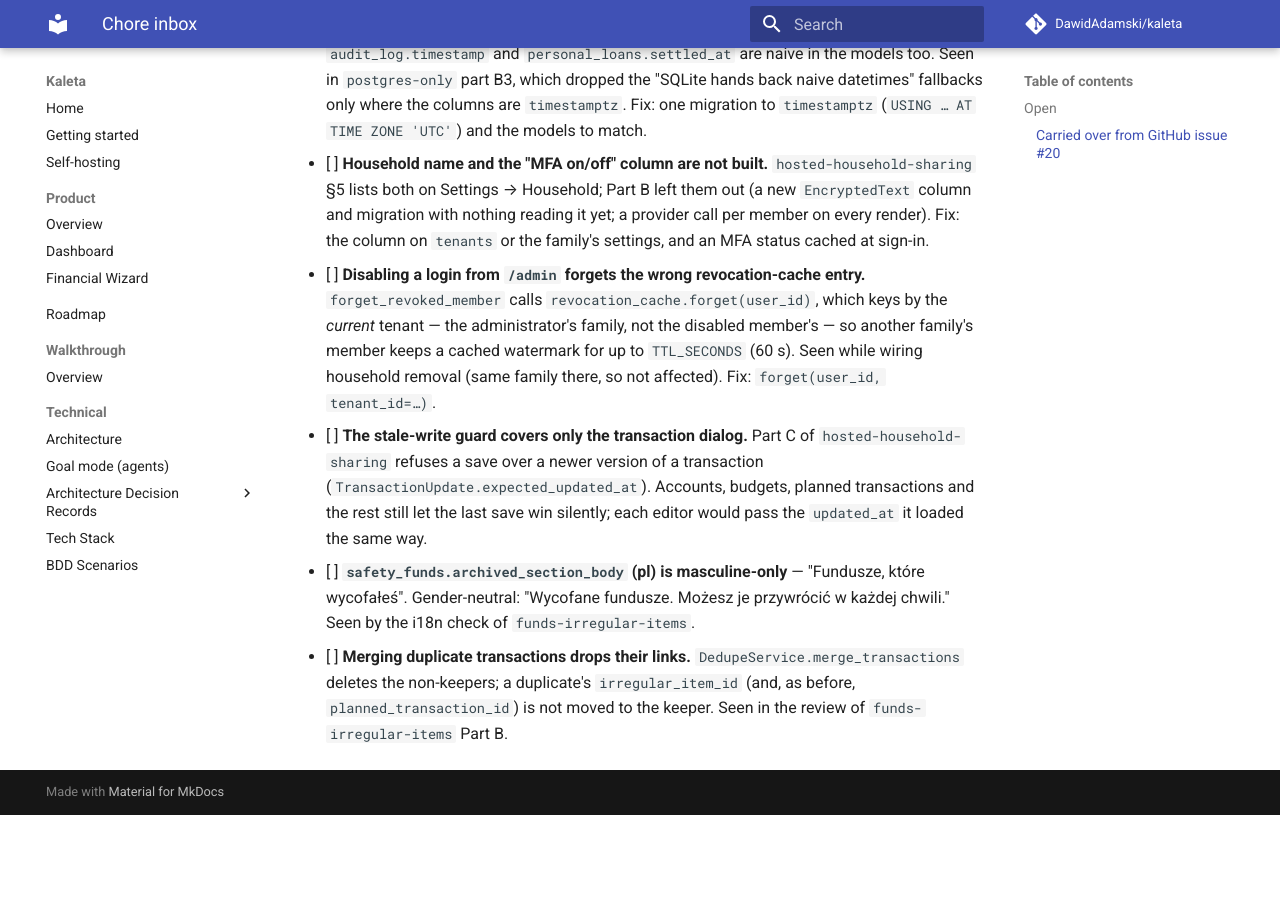
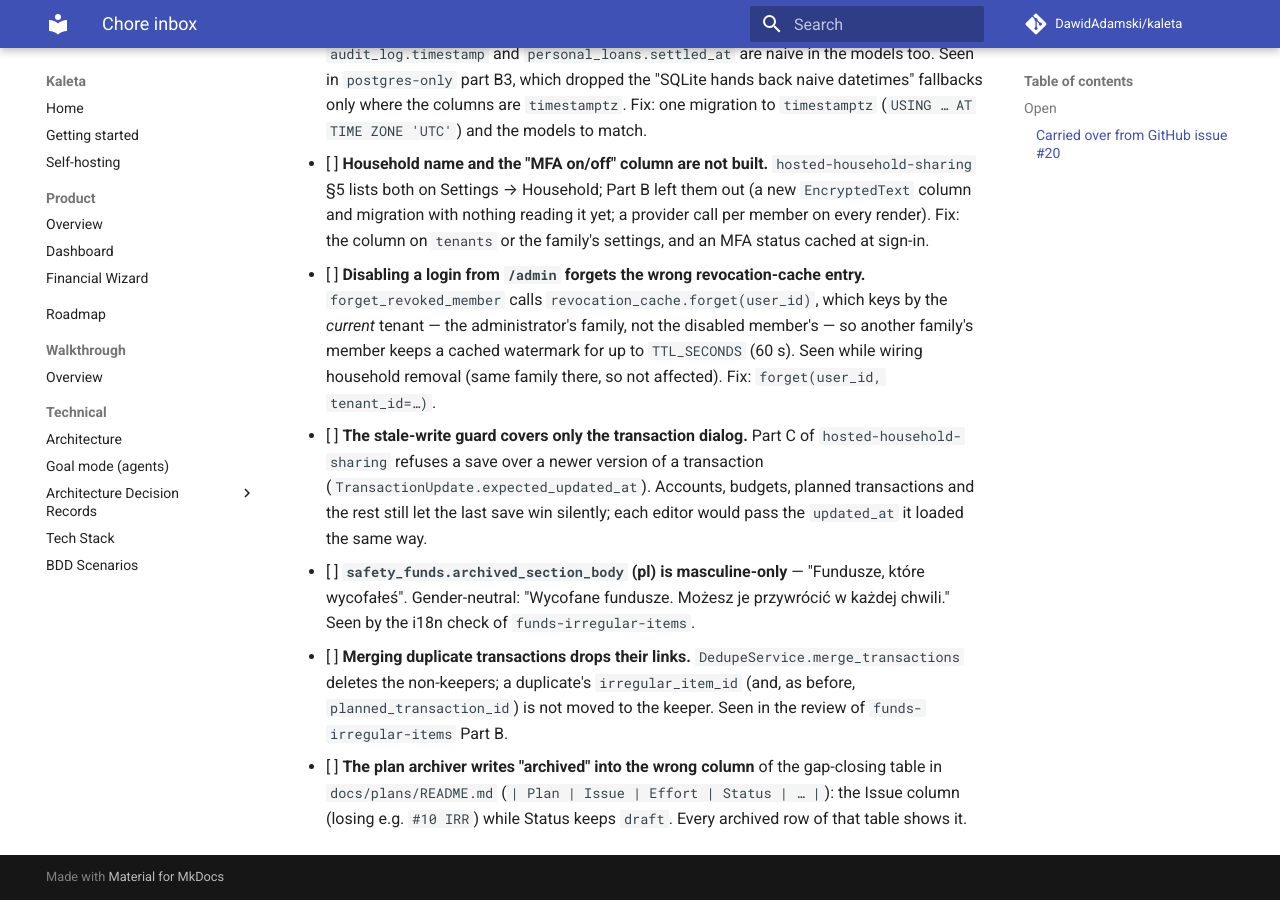
Before and after one commit to DawidAdamski/kaleta, an MkDocs documentation site: the page built from docs/plans/chores.md, in a window 1280 px wide and 900 px high, scrolled down 8551 px. Built offline with MkDocs 1.6.1 and Material for MkDocs 9.7.7, drawn with Linux system fonts in a browser that asks for light colours; comment, search, counter and statistics services are not loaded; before the commit the page ends 9366 px from its top, so only the background shows below that.

Commit message:
docs(chores): the archiver's column slip in the gap-closing index
Co-Authored-By: Claude Opus 5.5 <noreply@anthropic.com>

```diff
--- a/docs/plans/chores.md
+++ b/docs/plans/chores.md
@@ -429,3 +429,7 @@ check it still reproduces before acting on it.
       deletes the non-keepers; a duplicate's `irregular_item_id` (and, as before,
       `planned_transaction_id`) is not moved to the keeper. Seen in the review of
       `funds-irregular-items` Part B.
+- [ ] **The plan archiver writes "archived" into the wrong column** of the gap-closing
+      table in `docs/plans/README.md` (`| Plan | Issue | Effort | Status | … |`): the
+      Issue column (losing e.g. `#10 IRR`) while Status keeps `draft`. Every archived row
+      of that table shows it.
```
